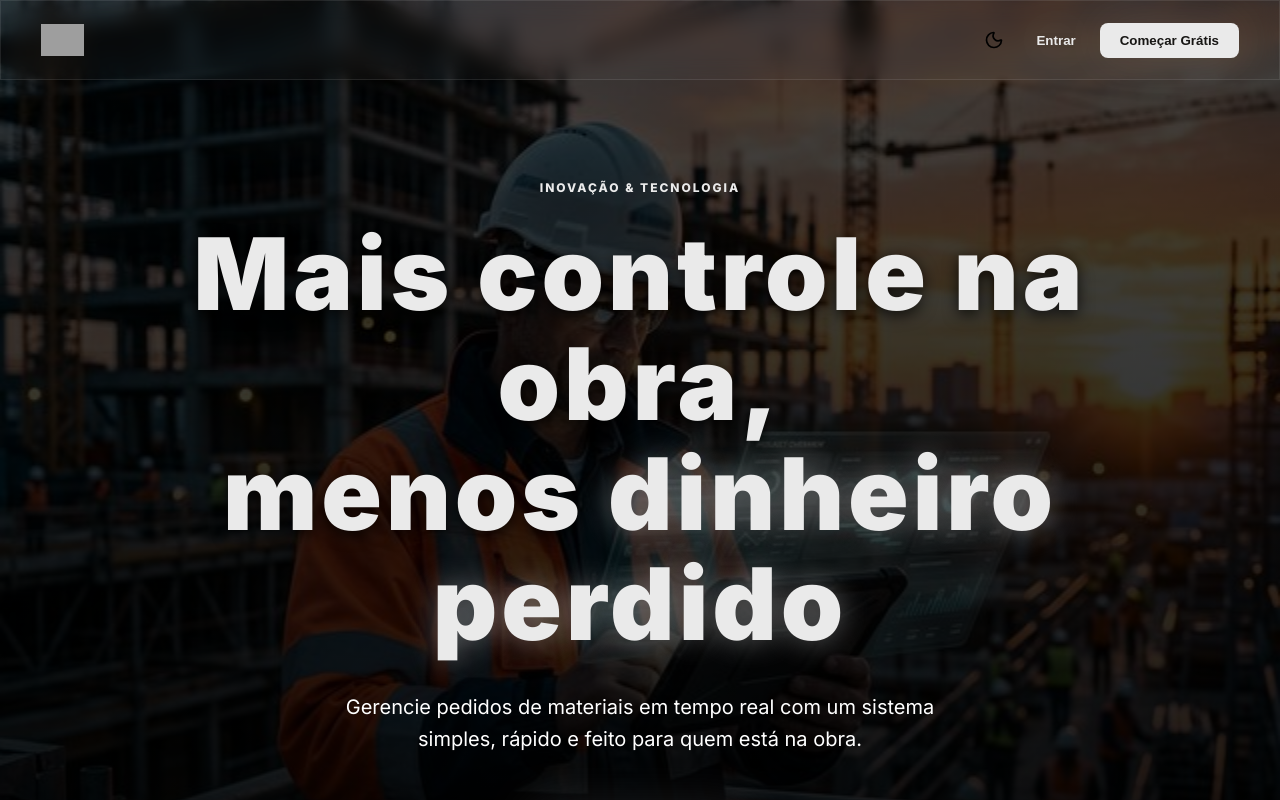
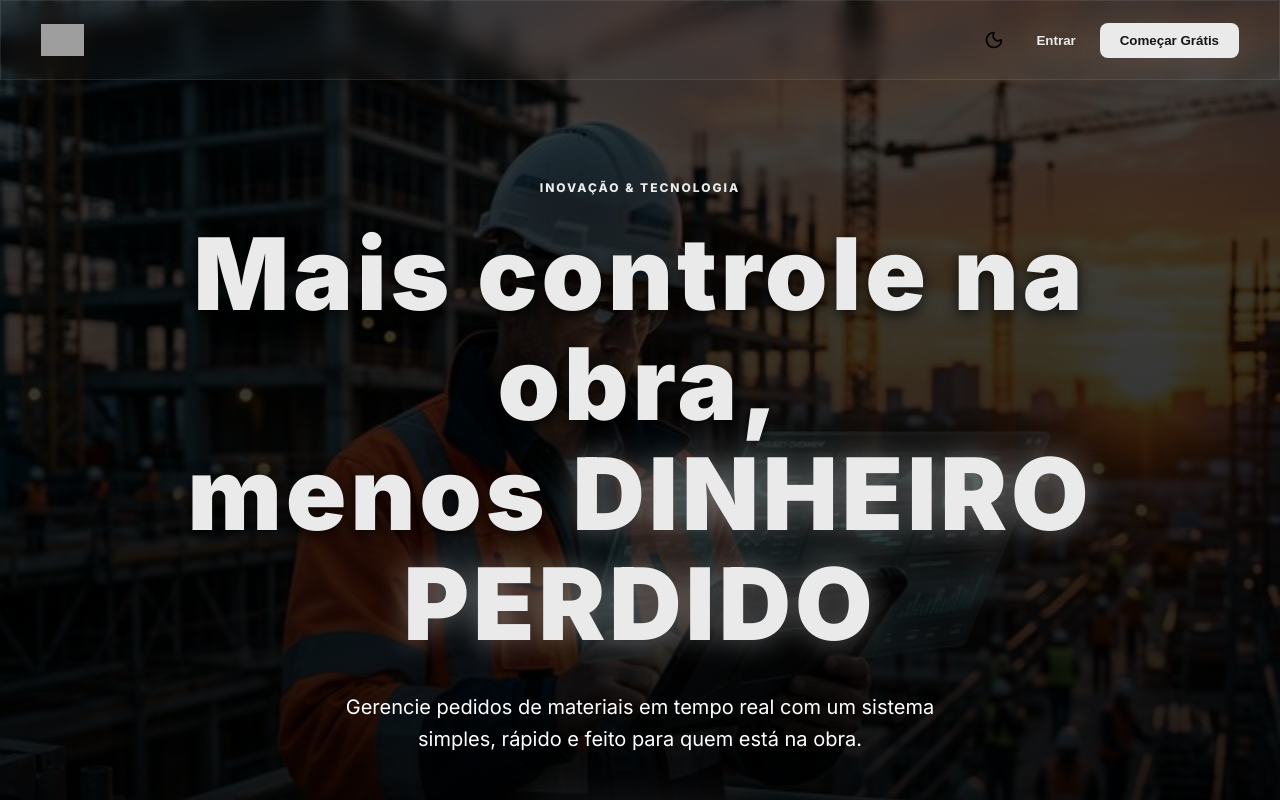
Before and after one commit to pedobra/pedobra, a React (Vite) app: page / in a window 1280 px wide. Shown: the top 800 px of the page. Built offline with nearby package versions, Linux system fonts and the light colour scheme; no server answers; grey boxes are pictures that could not be loaded.

Commit message:
Style: Headline da Hero dividida em 3 linhas com DINHEIRO PERDIDO em CAPS (Fase 24). mode:VERIFICATION

```diff
--- a/src/pages/LandingPage.tsx
+++ b/src/pages/LandingPage.tsx
@@ -242,7 +242,8 @@ const LandingPage = () => {
                     <div className="hero-badge animate-fade">INOVAÇÃO & TECNOLOGIA</div>
                     <h1 className="hero-title animate-fade">
                         Mais controle na obra, <br />
-                        menos <span className="text-glow highlight-accent">dinheiro perdido</span>
+                        menos <span className="text-glow highlight-accent">DINHEIRO</span> <br />
+                        <span className="text-glow highlight-accent">PERDIDO</span>
                     </h1>
                     <p className="hero-subtitle mx-auto animate-fade">
                         Gerencie pedidos de materiais em tempo real com um sistema simples, rápido e feito para quem está na obra.
```
